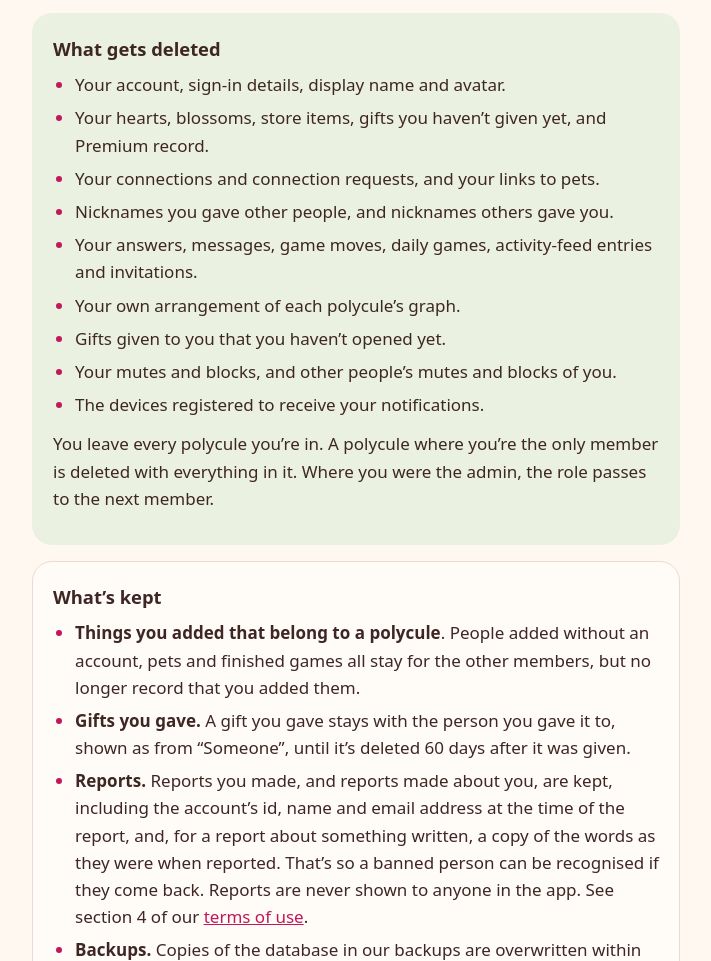
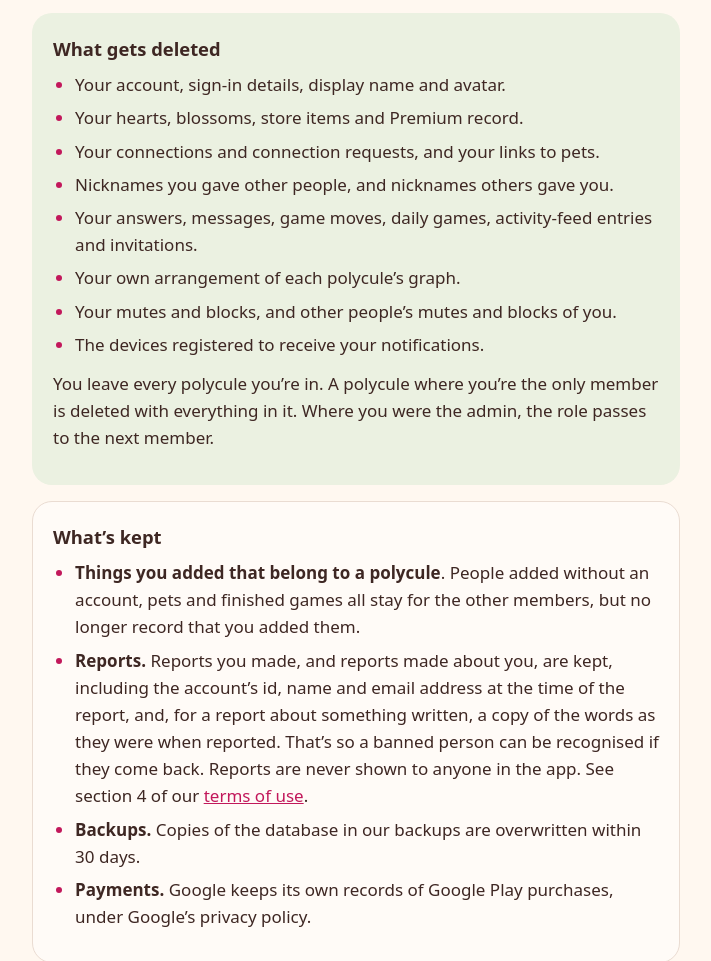
Before and after one commit to game-noodles/polycule, a plain HTML site: page delete-account/index.html in a window 1280 px wide. Shown: the part 787-1748 px from the top of the page, without its empty margins (284-995 px from the left). Drawn offline with Linux system fonts and the light colour scheme.

Commit message:
Update deletion details in index.html
Removed mentions of gifts not yet given and gifts given that haven't been opened.

```diff
--- a/delete-account/index.html
+++ b/delete-account/index.html
@@ -105,14 +105,12 @@
     <h2>What gets deleted</h2>
     <ul>
       <li>Your account, sign-in details, display name and avatar.</li>
-      <li>Your hearts, blossoms, store items, gifts you haven&#x2019;t given yet, and
-        Premium record.</li>
+      <li>Your hearts, blossoms, store items and Premium record.</li>
       <li>Your connections and connection requests, and your links to pets.</li>
       <li>Nicknames you gave other people, and nicknames others gave you.</li>
       <li>Your answers, messages, game moves, daily games, activity-feed entries and
         invitations.</li>
       <li>Your own arrangement of each polycule&#x2019;s graph.</li>
-      <li>Gifts given to you that you haven&#x2019;t opened yet.</li>
       <li>Your mutes and blocks, and other people&#x2019;s mutes and blocks of you.</li>
       <li>The devices registered to receive your notifications.</li>
     </ul>
@@ -127,9 +125,6 @@
       <li><strong>Things you added that belong to a polycule</strong>. People added without
         an account, pets and finished games all stay for the other members, but no
         longer record that you added them.</li>
-      <li><strong>Gifts you gave.</strong> A gift you gave stays with the person you gave
-        it to, shown as from &#x201C;Someone&#x201D;, until it&#x2019;s deleted 60 days after it was
-        given.</li>
       <li><strong>Reports.</strong> Reports you made, and reports made about you, are
         kept, including the account&#x2019;s id, name and email address at the time of the
         report, and, for a report about something written, a copy of the words as
```
